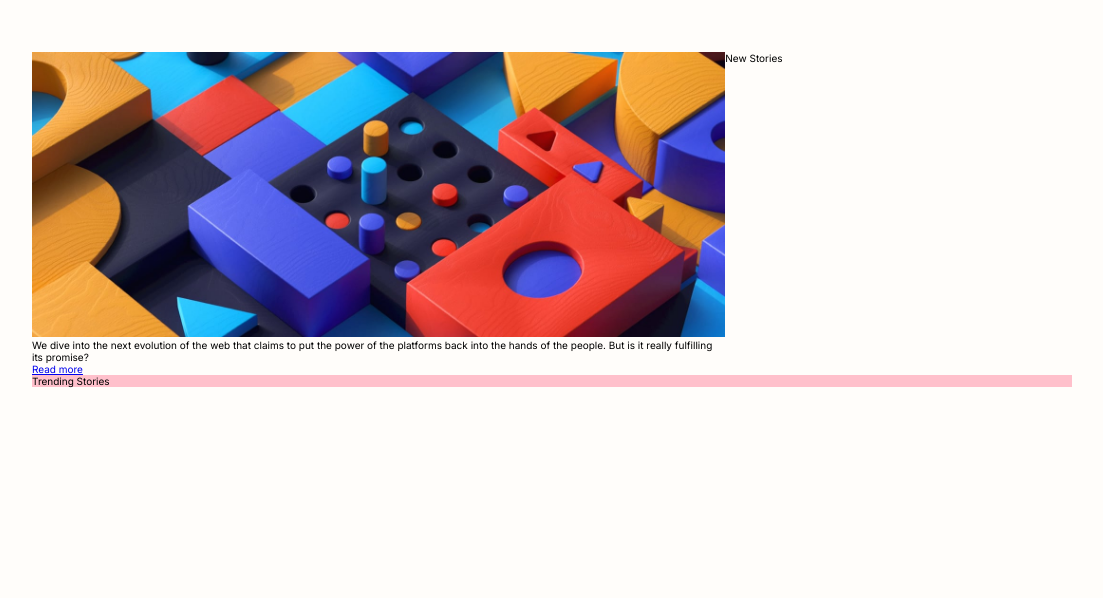
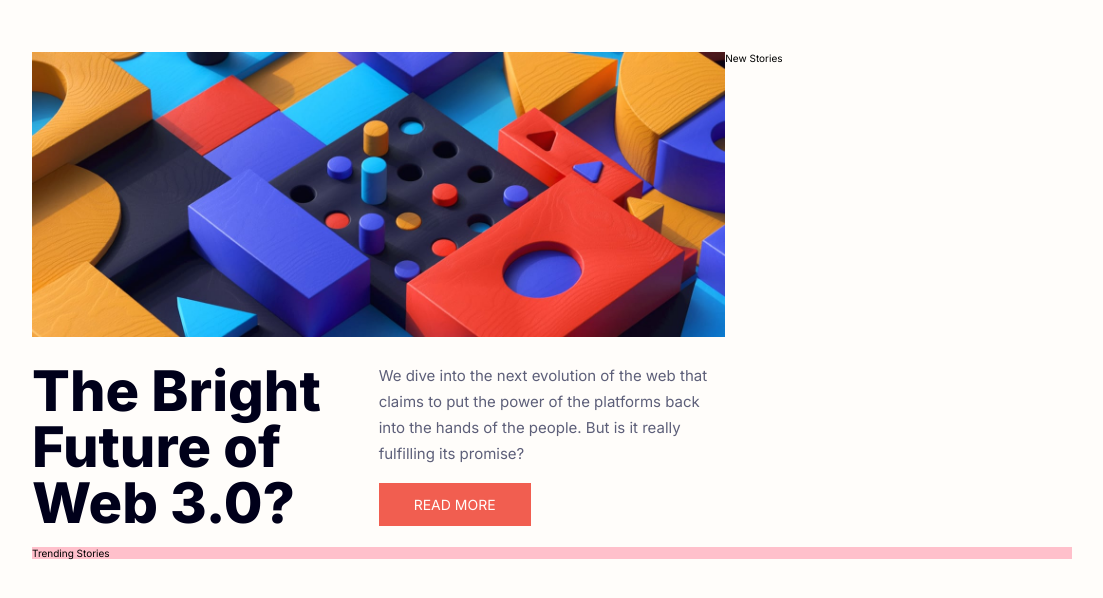
Before and after one commit to EdwardShanahan07/news-homepage, a plain HTML site: page index.html in a window 1536 px wide. Shown: the part 132-730 px from the top of the page, without its empty margins (216-1319 px from the left). Drawn offline with Linux system fonts and the light colour scheme.

Commit message:
Add style to popular section

```diff
--- a/assets/css/style.css
+++ b/assets/css/style.css
@@ -154,6 +154,47 @@ img {
   height: 100%;
 }
 
+/* Popular */
+
+.popular {
+  display: grid;
+  grid-template-columns: 1fr;
+}
+
+.popular picture {
+  margin-bottom: 2.4rem;
+}
+
+h1 {
+  color: var(--color-dark-blue);
+  font-weight: 800;
+  line-height: 4rem;
+  font-size: 4rem;
+  width: 90%;
+  margin-bottom: 1.6rem;
+}
+
+.popular p {
+  color: var(--color-dark-greyish-blue);
+  font-size: 1.5rem;
+  line-height: 2.6rem;
+  margin-bottom: 2.4rem;
+}
+
+.btn {
+  color: var(--color-white);
+  background-color: var(--color-primary-red);
+  font-size: 1.4rem;
+  text-transform: uppercase;
+  text-decoration: none;
+  transition: background-color 0.3s ease-in-out;
+  padding: 1.3rem 3.5rem;
+}
+
+.btn:hover {
+  background-color: var(--color-dark-blue);
+}
+
 @media (min-width: 1440px) {
   /* Layout */
   .wrapper {
@@ -208,4 +249,23 @@ img {
   .menu-icon {
     display: none;
   }
+
+  /* Popular */
+
+  .popular {
+    grid-template-columns: 1fr 1fr;
+  }
+
+  .popular picture {
+    grid-column: 1 / -1;
+  }
+
+  h1 {
+    font-size: 5.6rem;
+    line-height: 5.6rem;
+  }
+
+  .popular p {
+    margin-bottom: 2.9rem;
+  }
 }
--- a/index.html
+++ b/index.html
@@ -52,14 +52,16 @@
           <img src="./assets/images/image-web-3-mobile.jpg" alt="Popular" />
         </picture>
 
-        <h1 class="heading-1" The Bright Future of Web 3.0?></h1>
+        <h1 class="heading-1">The Bright Future of Web 3.0?</h1>
 
+        <div>
           <p>
             We dive into the next evolution of the web that claims to put the
             power of the platforms back into the hands of the people. But is it
             really fulfilling its promise?
           </p>
           <a href="#" class="btn">Read more</a>
+        </div>
       </div>
       <aside class="new">New Stories</aside>
       <aside class="trending">Trending Stories</aside>
```
Lines whose indentation alone changed are shown as unchanged.
